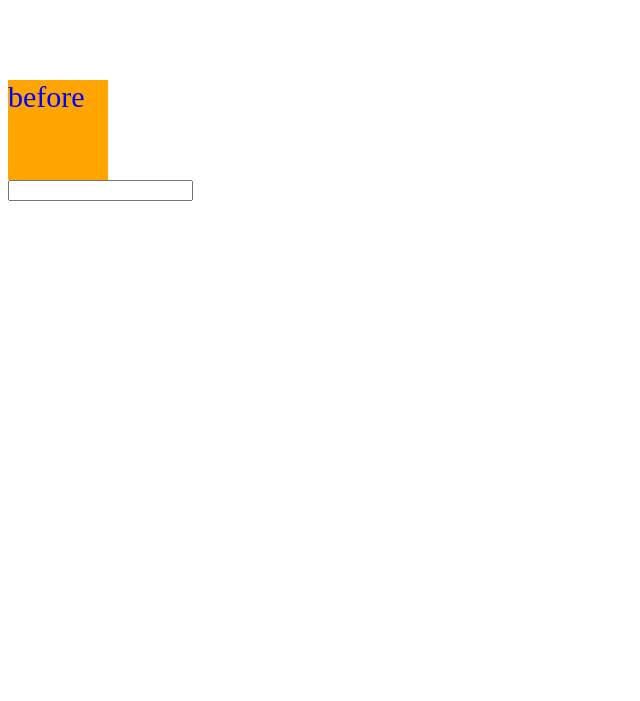
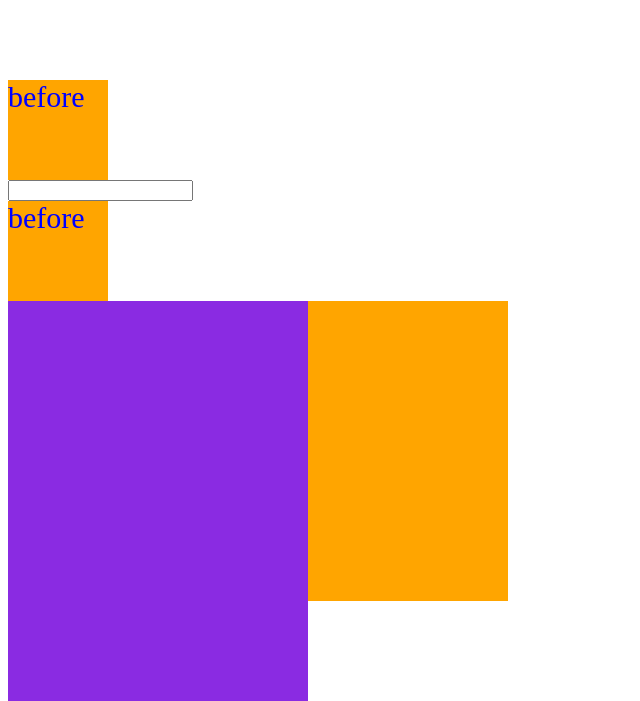
Before and after one commit to beoma21/Front, a plain HTML site: page WEB/index.html in a window 1280 px wide. Shown: the part 301-1002 px from the top of the page, without its empty margins (0-640 px from the left). Before the commit the page ends 800 px from the top, so only its background shows below. Drawn offline with Linux system fonts and the light colour scheme.

Commit message:
update_221011

```diff
--- a/WEB/CSS/box.css
+++ b/WEB/CSS/box.css
@@ -26,3 +26,15 @@ input:focus {
   content: "before";
   font-size: 30px;
 }
+
+.parent {
+  width: 500px;
+  height: 300px;
+  background-color: orange;
+}
+
+.child {
+  width: 300px;
+  height: 50vh;
+  background-color: blueviolet;
+}
--- a/WEB/index.html
+++ b/WEB/index.html
@@ -15,5 +15,9 @@
     <p>kkk</p>
     <div class="box"></div>
     <input type="text">
+    <div class="box"></div>
+    <div class="parent">
+        <div class="child"></div>
+    </div>
 </body>
 </html>
```
